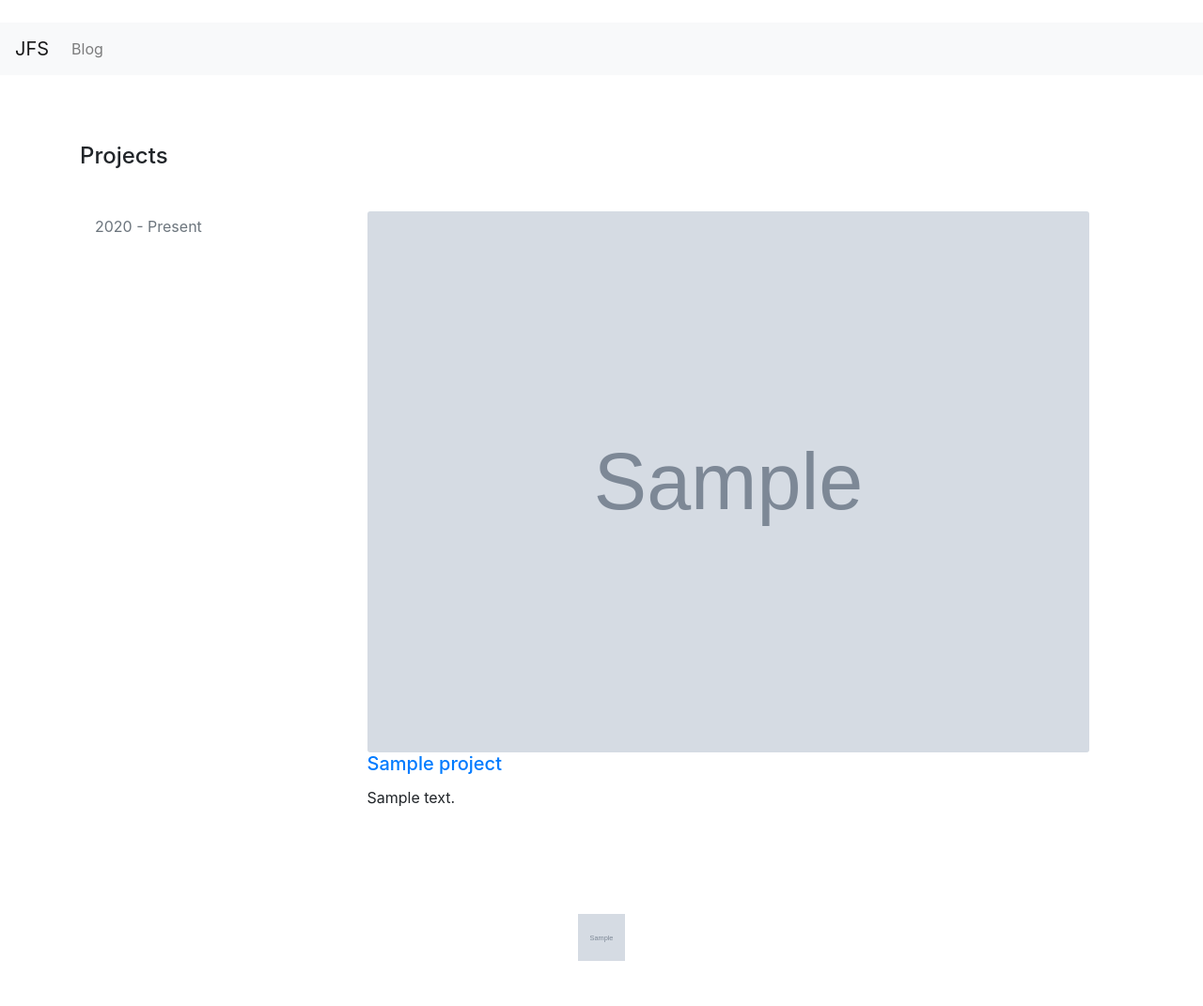
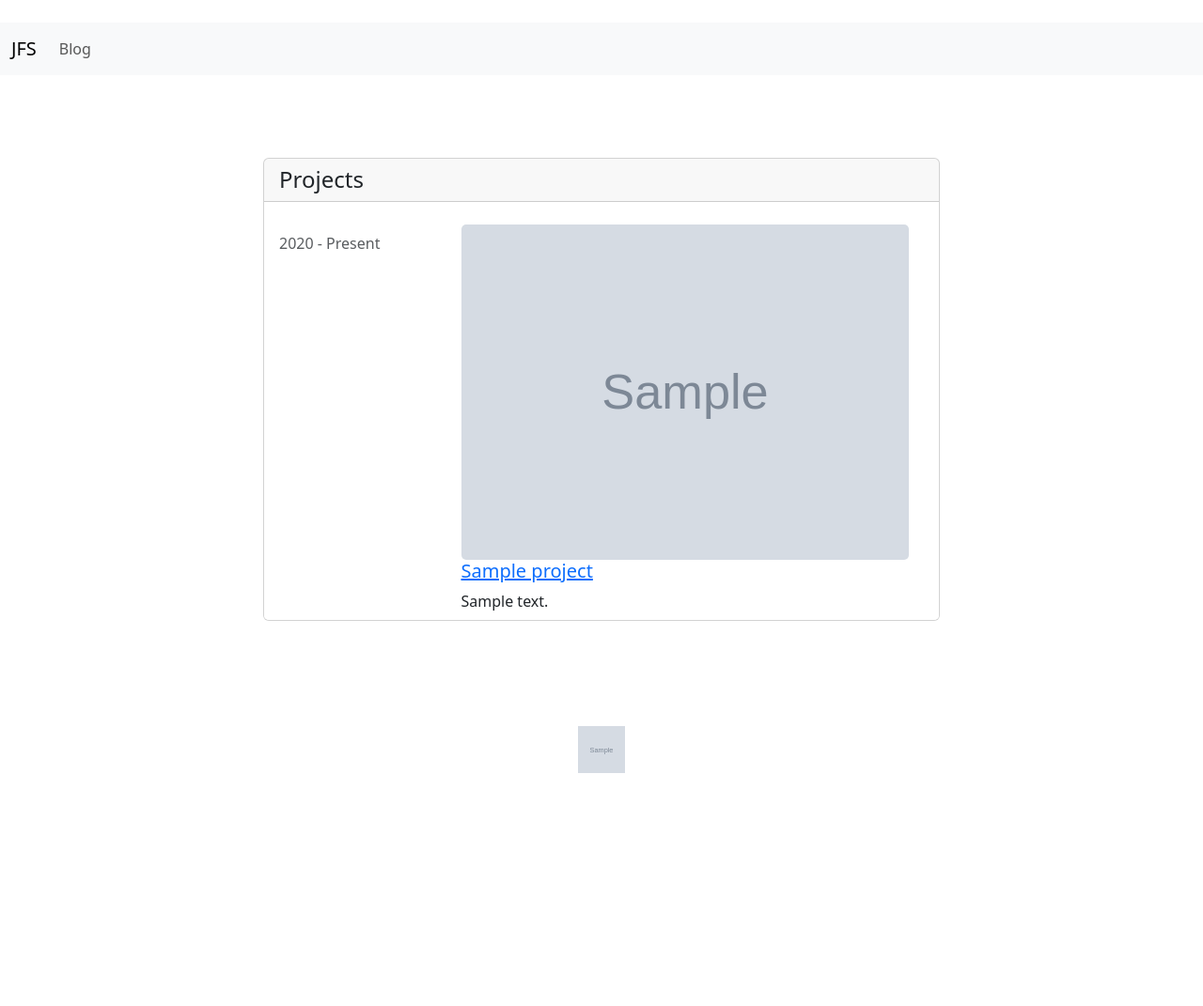
Before and after one commit to jonathanfsanchez/portfolio-blog, a Django app: page / in a window 1280 px wide. Shown: the whole page at 94% size. After the commit the page ends 823 px from the top, so only its background shows below. Run offline with Django 3.2, Linux system fonts and the light colour scheme; tables that the repository leaves empty hold one stand-in row (values such as "Sample post"); grey boxes marked "Sample" are stand-in pictures; some libraries are stand-ins or nearby versions.

Commit message:
update styling

```diff
--- a/resume/templates/resume/_project_list.html
+++ b/resume/templates/resume/_project_list.html
@@ -1,7 +1,9 @@
-<div class="container">
-    <h4 class="display-5">Projects</h4>
+<div class="card">
+    <h4 class="card-header">Projects</h4>
+    <ul class="list-group list-group-flush">
+
     {% for project in projects %}
-        <div class="card border-0 p-3">
+        <li class="list-group-item">
             <div class="row no-gutters">
 
                 <div class="col-md-3">
@@ -28,8 +30,9 @@
                     {% endif %}
                 </div>
             </div>
-        </div>
+        </li>
     {% empty %}
         No Projects
     {% endfor %}
+    </ul>
 </div>
--- a/resume/templates/resume/index.html
+++ b/resume/templates/resume/index.html
@@ -3,32 +3,38 @@
 {% block title %}Jonathan F Sanchez | Resume{% endblock %}
 
 {% block content %}
+<div class="container">
+    <div class="row mx-auto col-lg-8">
         {% for section in section_order %}
             {% if section == 'Projects' %}
                 {#    PROJECTS#}
-            <div class="row">
+                <div class="py-3">
                     {% include "resume/_project_list.html" with projects=projects only %}
                 </div>
             {% elif section == 'Experience' %}
                 {#    EXPERIENCE#}
-            <div class="row">
+                <div class="py-3">
                     {% include "resume/_experience_list.html" with experiences=experiences only %}
                 </div>
             {% elif section == 'Education' %}
                 {#    EDUCATION#}
-            <div class="row">
+
+                <div class="py-3">
                     {% include "resume/_education_list.html" with education=education only %}
                 </div>
+
             {% elif section == 'Skills' %}
                 {#    SKILL#}
-            <div class="row">
+                <div class="py-3">
                     {% include "resume/_skill_list.html" with skills=skills only %}
                 </div>
             {% elif section == 'Courses' %}
                 {#    COURSES#}
-            <div class="row">
+                <div class="py-3">
                     {% include "resume/_courses_list.html" with courses=courses only %}
                 </div>
             {% endif %}
         {% endfor %}
+    </div>
+</div>
 {% endblock %}
--- a/templates/__base.html
+++ b/templates/__base.html
@@ -3,8 +3,12 @@
 
 <head>
     <meta charset="UTF-8">
-    <link rel="stylesheet" href="https://stackpath.bootstrapcdn.com/bootstrap/4.5.2/css/bootstrap.min.css"
-          integrity="sha384-JcKb8q3iqJ61gNV9KGb8thSsNjpSL0n8PARn9HuZOnIxN0hoP+VmmDGMN5t9UJ0Z" crossorigin="anonymous">
+    <link
+        href="https://cdn.jsdelivr.net/npm/bootstrap@5.3.0-alpha3/dist/css/bootstrap.min.css"
+        rel="stylesheet" integrity="sha384-KK94CHFLLe+nY2dmCWGMq91rCGa5gtU4mk92HdvYe+M/SXH301p5ILy+dN9+nJOZ"
+        crossorigin="anonymous"
+    >
+
     <link href="https://fonts.googleapis.com/icon?family=Material+Icons" rel="stylesheet"/>
     <title>{% block title %}Jonathan F Sanchez{% endblock %}</title>
 </head>
@@ -13,6 +17,7 @@
 
 <header>
     <nav class="navbar navbar-expand-lg navbar-light bg-light my-4">
+        <div class="container-fluid">
             <a class="navbar-brand" href="{% url 'resume:resume_index' %}">JFS</a>
             <button class="navbar-toggler" type="button" data-toggle="collapse" data-target="#navbarNav"
                     aria-controls="navbarNav" aria-expanded="false" aria-label="Toggle navigation">
@@ -26,6 +31,7 @@
                 </ul>
             </div>
         </nav>
+    </div>
 </header>
 
 <div class="container-fluid">
@@ -48,16 +54,10 @@
     </footer>
 </div>
 
-<script src="https://code.jquery.com/jquery-3.5.1.slim.min.js"
-        integrity="sha384-DfXdz2htPH0lsSSs5nCTpuj/zy4C+OGpamoFVy38MVBnE+IbbVYUew+OrCXaRkfj"
-        crossorigin="anonymous"></script>
-<script src="https://cdn.jsdelivr.net/npm/popper.js@1.16.1/dist/umd/popper.min.js"
-        integrity="sha384-9/reFTGAW83EW2RDu2S0VKaIzap3H66lZH81PoYlFhbGU+6BZp6G7niu735Sk7lN"
-        crossorigin="anonymous"></script>
-<script src="https://stackpath.bootstrapcdn.com/bootstrap/4.5.2/js/bootstrap.min.js"
-        integrity="sha384-B4gt1jrGC7Jh4AgTPSdUtOBvfO8shuf57BaghqFfPlYxofvL8/KUEfYiJOMMV+rV"
-        crossorigin="anonymous"></script>
-</body>
-
+<script
+    src="https://cdn.jsdelivr.net/npm/bootstrap@5.3.0-alpha3/dist/js/bootstrap.bundle.min.js"
+    integrity="sha384-ENjdO4Dr2bkBIFxQpeoTz1HIcje39Wm4jDKdf19U8gI4ddQ3GYNS7NTKfAdVQSZe"
+    crossorigin="anonymous"
+></script>
 
 </html>
```
Also changed, not shown: resume/templates/resume/_courses_list.html (+7 -4 lines), resume/templates/resume/_education_list.html (+7 -3 lines), resume/templates/resume/_experience_list.html (+10 -7 lines), resume/templates/resume/_skill_list.html (+3 -5 lines). Lines whose indentation alone changed are shown as unchanged.
